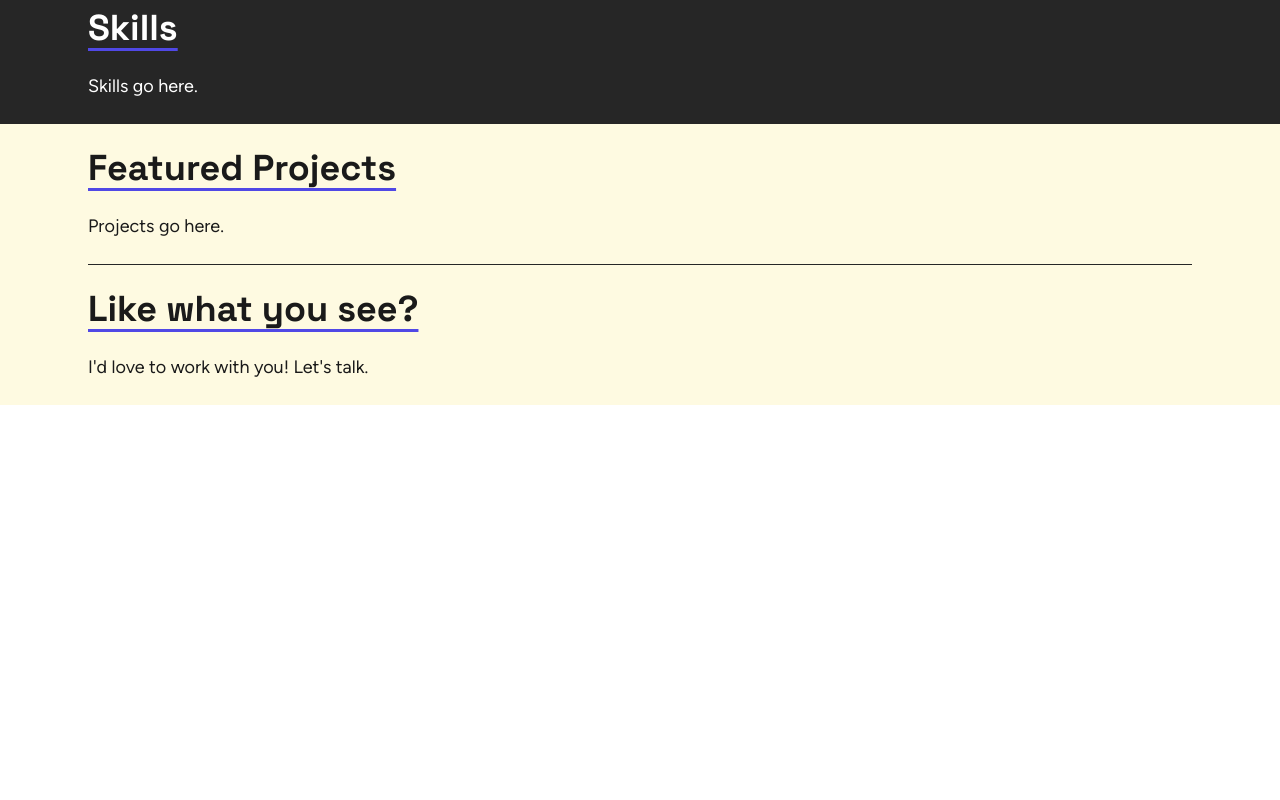
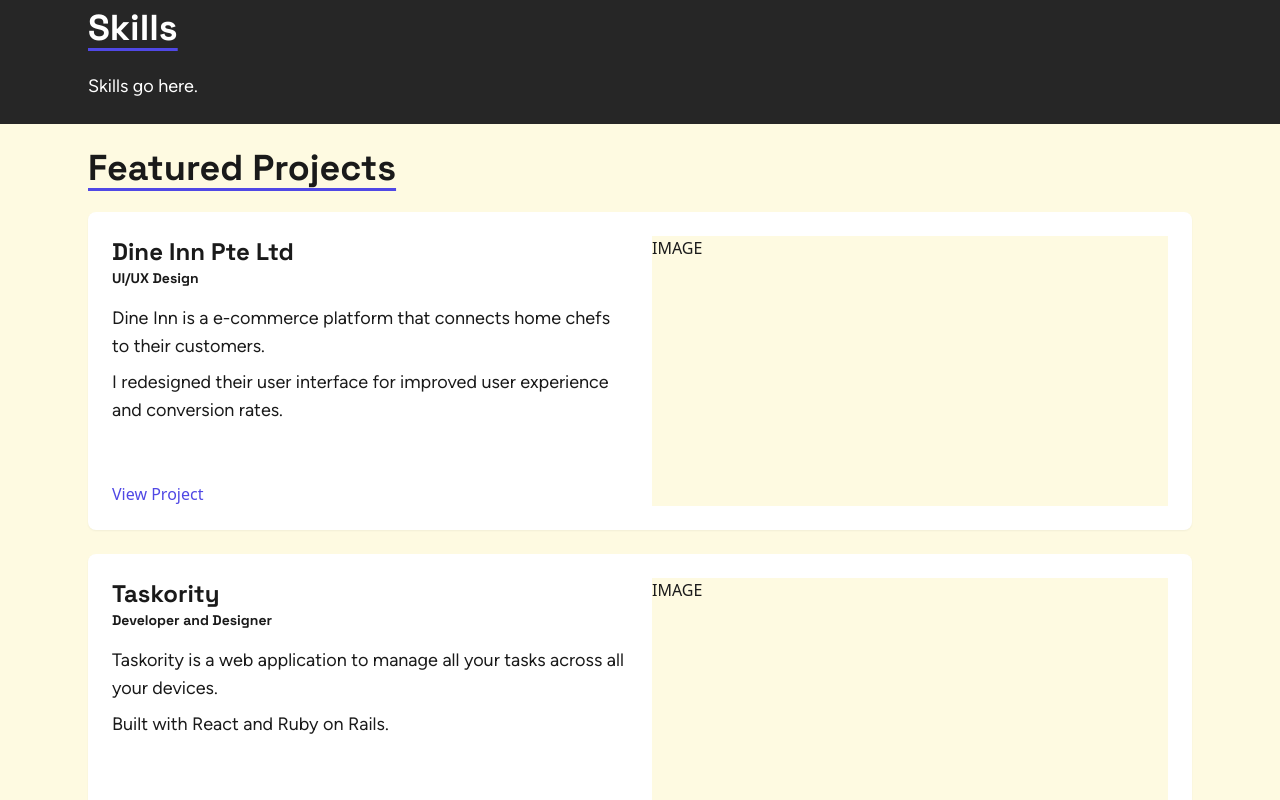
Before and after one commit to lesterong/lesterong.com, a React (Create React App) app: page / in a window 1280 px wide. Shown: the part 1020-1820 px from the top of the page. Before the commit the page ends 1425 px from the top, so only its background shows below. Built offline with nearby package versions, Linux system fonts and the light colour scheme.

Commit message:
Add project card

```diff
--- /dev/null
+++ b/src/components/ProjectCard.tsx
@@ -0,0 +1,25 @@
+import { ProjectCardProps } from '../types/ProjectCard';
+
+const ProjectCard = ({ title, duty, description }: ProjectCardProps) => {
+  return (
+    <div className="my-6 grid min-h-[318px] grid-rows-2 gap-6 rounded-lg bg-white p-4 shadow-sm md:grid-cols-2 md:grid-rows-1 md:p-6">
+      <div className="order-last flex flex-col justify-between md:-order-last">
+        <div>
+          <h3>{title}</h3>
+          <h4 className="mb-4">{duty}</h4>
+          {description.map((d) => (
+            <p key={d} className="mt-2">
+              {d}
+            </p>
+          ))}
+        </div>
+        <a className="mt-6" href="/">
+          View Project
+        </a>
+      </div>
+      <div className="w-full bg-beige-100">IMAGE</div>
+    </div>
+  );
+};
+
+export default ProjectCard;
--- a/src/index.css
+++ b/src/index.css
@@ -32,8 +32,20 @@ h2 {
   @apply font-display text-3xl font-bold underline decoration-indigo-200 underline-offset-8 sm:text-4xl;
 }
 
+h3 {
+  @apply font-display text-xl font-bold sm:text-2xl;
+}
+
+h4 {
+  @apply font-display text-sm font-bold;
+}
+
 p {
   @apply font-body text-base font-normal sm:text-lg;
+}
+
+a {
+  @apply text-base text-indigo-200 hover:text-indigo-300;
 }
 
 .text-gradient {
--- a/src/sections/ProjectsSection.tsx
+++ b/src/sections/ProjectsSection.tsx
@@ -1,11 +1,27 @@
+import ProjectCard from '../components/ProjectCard';
 import Bgcolors from '../types/Bgcolors';
 import Section from './Section';
 
 const ProjectsSection = () => (
   <Section color={Bgcolors.Beige}>
-    <div className="max-w-xl">
+    <div className="pb-6">
       <h2 className="pt-6">Featured Projects</h2>
-      <p className="pt-6 pb-6">Projects go here.</p>
+      <ProjectCard
+        title="Dine Inn Pte Ltd"
+        duty="UI/UX Design"
+        description={[
+          'Dine Inn is a e-commerce platform that connects home chefs to their customers.',
+          'I redesigned their user interface for improved user experience and conversion rates.',
+        ]}
+      />
+      <ProjectCard
+        title="Taskority"
+        duty="Developer and Designer"
+        description={[
+          'Taskority is a web application to manage all your tasks across all your devices.',
+          'Built with React and Ruby on Rails.',
+        ]}
+      />
     </div>
   </Section>
 );
--- /dev/null
+++ b/src/types/ProjectCard.ts
@@ -0,0 +1,5 @@
+export type ProjectCardProps = {
+  title: string;
+  duty: string;
+  description: Array<string>;
+};
```
